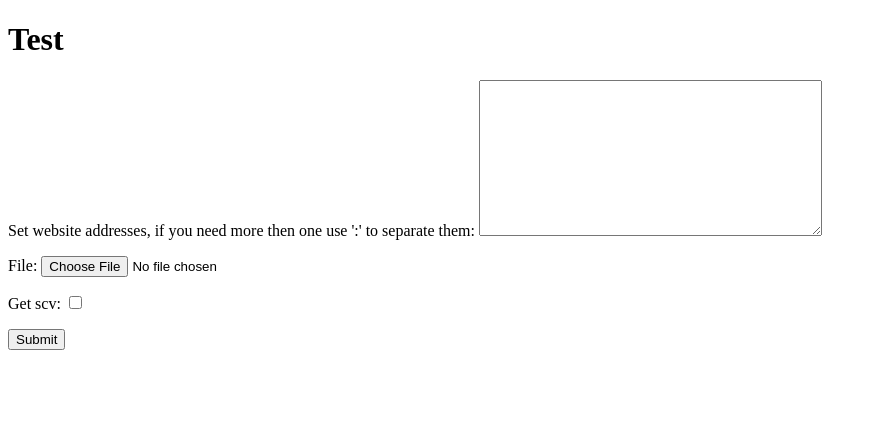
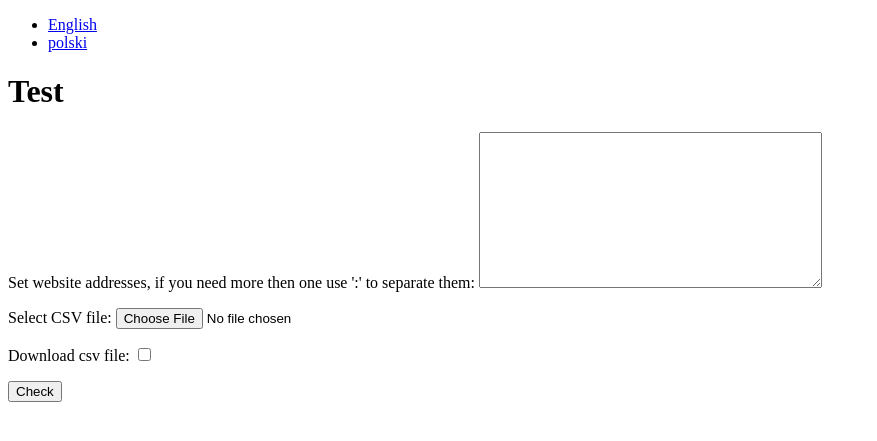
Before and after one commit to kengenal/show-ip, a Django app: page /en/ in a window 1280 px wide. Shown: the top 441 px of the page, without its empty margins (0-877 px from the left). Run offline with Django 3.2, Linux system fonts and the light colour scheme.

Commit message:
fix from translation and add select language to base.html

```diff
--- a/main/urls.py
+++ b/main/urls.py
@@ -1,22 +1,6 @@
-"""main URL Configuration
-
-The `urlpatterns` list routes URLs to views. For more information please see:
-    https://docs.djangoproject.com/en/2.1/topics/http/urls/
-Examples:
-Function views
-    1. Add an import:  from my_app import views
-    2. Add a URL to urlpatterns:  path('', views.home, name='home')
-Class-based views
-    1. Add an import:  from other_app.views import Home
-    2. Add a URL to urlpatterns:  path('', Home.as_view(), name='home')
-Including another URLconf
-    1. Import the include() function: from django.urls import include, path
-    2. Add a URL to urlpatterns:  path('blog/', include('blog.urls'))
-"""
-from django.contrib import admin
 from django.urls import path, include
 from django.conf.urls.i18n import i18n_patterns
 
 urlpatterns = i18n_patterns(
-    path('', include("show_ip.urls")),
+    path("", include("show_ip.urls"))
 )
--- a/show_ip/forms.py
+++ b/show_ip/forms.py
@@ -2,14 +2,15 @@ import csv
 import itertools
 
 from django import forms
-from django.utils.translation import gettext as _
+from django.utils.translation import gettext_lazy as _
 
 
 class ShowIpForm(forms.Form):
     addresses = forms.CharField(widget=forms.Textarea, required=False,
                                 label=_("Set website addresses, if you need more then one use ':' to separate them"))
-    file = forms.FileField(widget=forms.ClearableFileInput(attrs={"multiple": False}), required=False)
-    get_scv = forms.BooleanField(required=False)
+    file = forms.FileField(label=_("Select CSV file"), widget=forms.ClearableFileInput(attrs={"multiple": False}),
+                           required=False)
+    get_scv = forms.BooleanField(label=_("Download csv file"), required=False)
 
     def clean(self):
         if self.cleaned_data.get("addresses"):
--- a/show_ip/templates/base.html
+++ b/show_ip/templates/base.html
@@ -1,3 +1,4 @@
+{% load i18n %}
 <!DOCTYPE html>
 <html lang="en">
 <head>
@@ -5,6 +6,23 @@
     <title>{% block title %}{% endblock %}</title>
 </head>
 <body>
+<nav>
+    <ul class="dropdown-menu" aria-labelledby="navbarDropdown">
+        {% get_current_language as LANGUAGE_CODE %}
+        {% get_available_languages as LANGUAGES %}
+        {% get_language_info_list for LANGUAGES as languages %}
+
+        {% for lang in languages %}
+            <li>
+                <a class="dropdown-item" href="/{{ lang.code }}/">
+                    {{ lang.name_local }}
+                </a>
+            </li>
+        {% endfor %}
+    </ul>
+</nav>
+<main>
     {% block body %}{% endblock %}
+</main>
 </body>
 </html>
--- a/show_ip/templates/show_ip/index.html
+++ b/show_ip/templates/show_ip/index.html
@@ -9,7 +9,7 @@
     <form method="post">
         {% csrf_token %}
         {{ form.as_p }}
-        <input type="submit" value="Submit">
+        <input type="submit" value="{% trans "Check" %}">
     </form>
     {% for i in ips %}
         <h1>{{ i.ip }}</h1>
```
Also changed, not shown: locale/pl/LC_MESSAGES/django.po.
